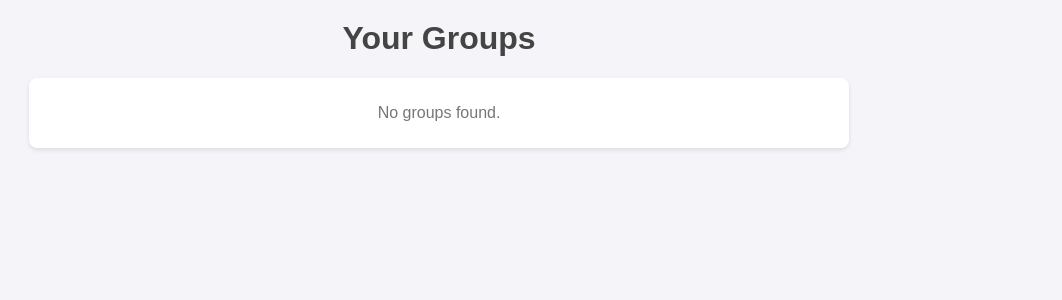
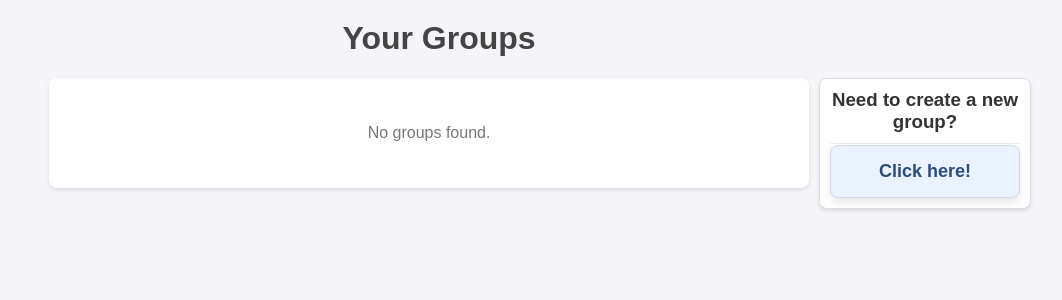
Before and after one commit to thangarajarvind/FairShare, a Flask app: page / in a window 1280 px wide. Shown: the top 300 px of the page, without its empty margins (201-1263 px from the left). Run offline with Flask 3, Linux system fonts and the light colour scheme; the visitor is signed in with stand-in values (Sample User, id 1); data that the repository does not hold is empty.

Commit message:
Group code updated

```diff
--- a/flask_app/app.py
+++ b/flask_app/app.py
@@ -114,43 +114,44 @@ def login():
     return render_template('login.html', msg=msg)
 
 
-# @app.route('/')
-# def index():
-#     user_id = session.get('user_id')
-#     if not user_id:
-#         return redirect(url_for('login'))
+@app.route('/split-page')
+def split():
+    user_id = session.get('user_id')
+    if not user_id:
+        return redirect(url_for('login'))
 
-#     # Fetch the invoices and invoice details relevant to the logged-in user
-#     # mycursor.execute("""
-#     #     SELECT * FROM InvoiceDetails
-#     #     WHERE InvoiceID IN (
-#     #         SELECT InvoiceID FROM user_groups WHERE user_id = %s
-#     #     )
-#     # """, (user_id,))
+    #Fetch the invoices and invoice details relevant to the logged-in user
+    # mycursor.execute("""
+    #     SELECT * FROM InvoiceDetails
+    #     WHERE InvoiceID IN (
+    #         SELECT InvoiceID FROM user_groups WHERE user_id = %s
+    #     )
+    # """, (user_id,))
 
-#     mycursor.execute("Select * from InvoiceDetails where InvoiceID='140'")
-#     data = mycursor.fetchall()
+    mycursor.execute("Select * from InvoiceDetails where InvoiceID='140'")
+    data = mycursor.fetchall()
 
-#     # mycursor.execute("""
-#     #     SELECT * FROM Invoice
-#     #     WHERE InvoiceID IN (
-#     #         SELECT InvoiceID FROM user_groups WHERE user_id = %s
-#     #     )
-#     # """, (user_id,))
-#     meta_data = mycursor.fetchall()
+    # mycursor.execute("""
+    #     SELECT * FROM Invoice
+    #     WHERE InvoiceID IN (
+    #         SELECT InvoiceID FROM user_groups WHERE user_id = %s
+    #     )
+    # """, (user_id,))
+    mycursor.execute("Select * from Invoice where InvoiceID='140'")
+    meta_data = mycursor.fetchall()
 
-#     mycursor.execute("SELECT user_id FROM user_groups where group_id='2'")
-#     user_id_list = mycursor.fetchall()
+    mycursor.execute("SELECT user_id FROM user_groups where group_id='2'")
+    user_id_list = mycursor.fetchall()
 
-#     user_name_list = []
-#     for i in user_id_list:
-#         mycursor.execute("SELECT username FROM users where user_id='"+str(i[0])+"'")
-#         user_name = mycursor.fetchall()
-#         user_name_list.append(user_name[0][0])
+    user_name_list = []
+    for i in user_id_list:
+        mycursor.execute("SELECT username FROM users where user_id='"+str(i[0])+"'")
+        user_name = mycursor.fetchall()
+        user_name_list.append(user_name[0][0])
 
-#     headers = ("", "Item name", "Quantity", "Price")
+    headers = ("", "Item name", "Quantity", "Price")
 
-#     return render_template('display_table.html', title='FairShare', headings=headers, data=data, meta_data=meta_data, group_data = user_name_list)
+    return render_template('display_table.html', title='FairShare', headings=headers, data=data, meta_data=meta_data, group_data = user_name_list)
 
 #new
 
@@ -291,6 +292,8 @@ def group_invoices(group_id):
         if not group:
             return "Group not found", 404  # If the group does not exist in the groups table
 
+        group_code = group.get('code')
+
         # Step 2: Fetch the user_group_id based on user_id and group_id
         mycursor.execute("""
             SELECT user_group_id
@@ -314,7 +317,7 @@ def group_invoices(group_id):
 
         mycursor.close()
 
-        return render_template('invoices.html', invoices=invoices, group_id=group_id)
+        return render_template('invoices.html', invoices=invoices, group_id=group_id, group_code = group_code)
 
     except Exception as e:
         print("Error in group_invoices:", str(e))
--- a/flask_app/templates/group_list.html
+++ b/flask_app/templates/group_list.html
@@ -11,6 +11,59 @@
             padding: 0;
             background-color: #f4f4f9;
             color: #333;
+        }
+        .page-container {
+            display: flex;
+            justify-content: space-between;
+            align-items: flex-start;
+            padding: 0 250px; /* Space at both edges of the container */
+            gap: 10px; /* Controls the space between the table and User Summary */
+        }
+
+        .main-content {
+            flex: 1; /* Main content takes up the remaining space */
+            max-width: 900px;
+            background: #fff;
+            box-shadow: 0 2px 4px rgba(0, 0, 0, 0.1);
+            border-radius: 8px;
+            padding: 30px;
+        }
+
+        .user-summary-container {
+            width: 10px; /* Fixed width for User Summary box */
+            flex-shrink: 0; /* Prevent User Summary box from resizing */
+        }
+        .user-summary-box {
+            background: white;
+            border: 1px solid #ddd;
+            border-radius: 8px;
+            padding: 10px;
+            width: 190px;
+            box-shadow: 0 2px 4px rgba(0,0,0,0.1);
+        }
+
+        .user-summary-box h3 {
+            margin: 0 0 1px 0;
+            padding-bottom: 10px;
+            border-bottom: 1px solid #eee;
+            text-align: center;
+        }
+
+        .user-row {
+            display: flex;
+            justify-content: space-between;
+            margin-bottom: 8px;
+        }
+
+        .total-summary {
+            margin-top: 15px;
+        }
+
+        .total-row {
+            display: flex;
+            justify-content: space-between;
+            font-weight: bold;
+            margin-top: 10px;
         }
 
         h1 {
@@ -74,7 +127,8 @@
 </head>
 <body>
     <h1>Your Groups</h1>
-    <div class="container">
+    <div class="page-container">
+        <div class="main-content">
         {% if groups %}
             <div class="group-list">
                 {% for group in groups %}
@@ -87,5 +141,15 @@
             <p class="no-groups">No groups found.</p>
         {% endif %}
     </div>
+    <div class="user-summary-container">
+        <div class="user-summary-box">
+            <h3>Need to create a new group?</h3>
+            <div class="group-list">
+                    <a href="#" class="group-card">
+                        <h2>Click here!</h2>
+                    </a>
+            </div>
+        </div>
+    </div>
 </body>
 </html>
```
Also changed, not shown: flask_app/templates/invoices.html (+72 -3 lines), 2 other files.
